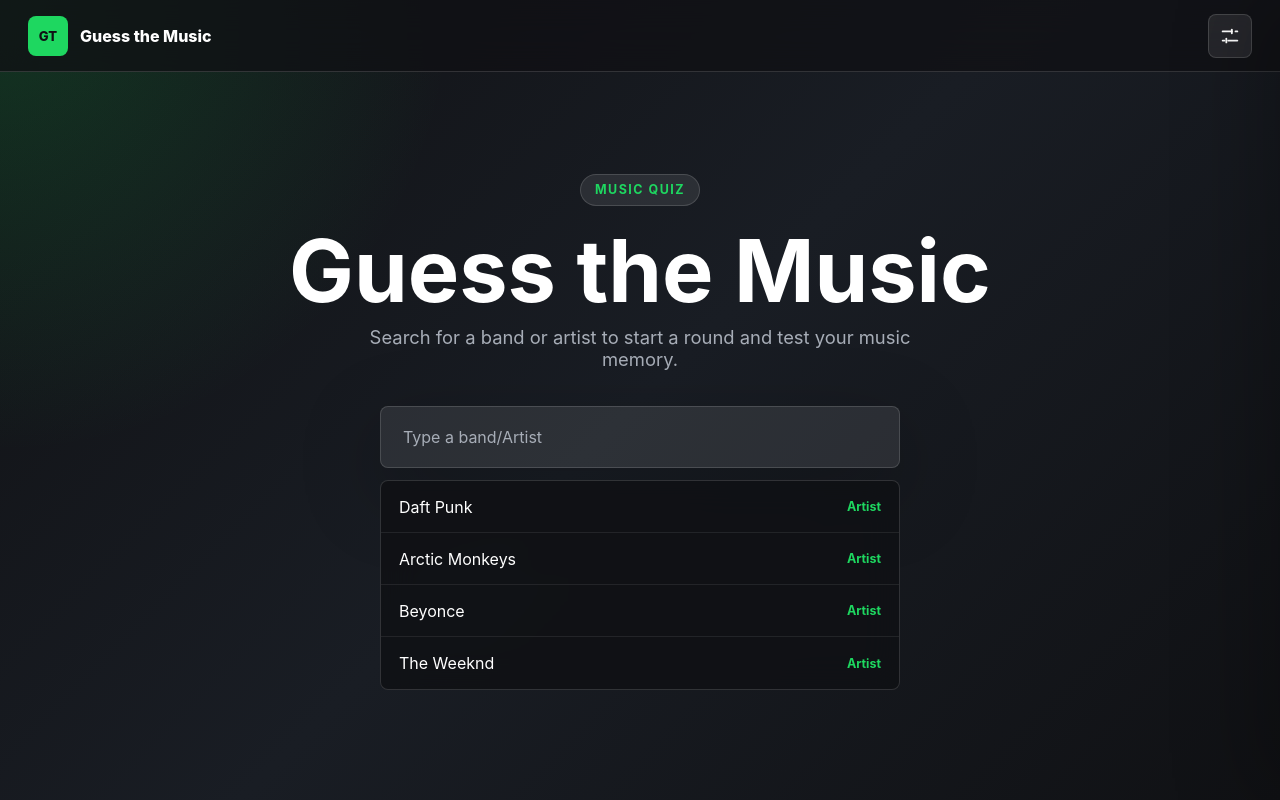
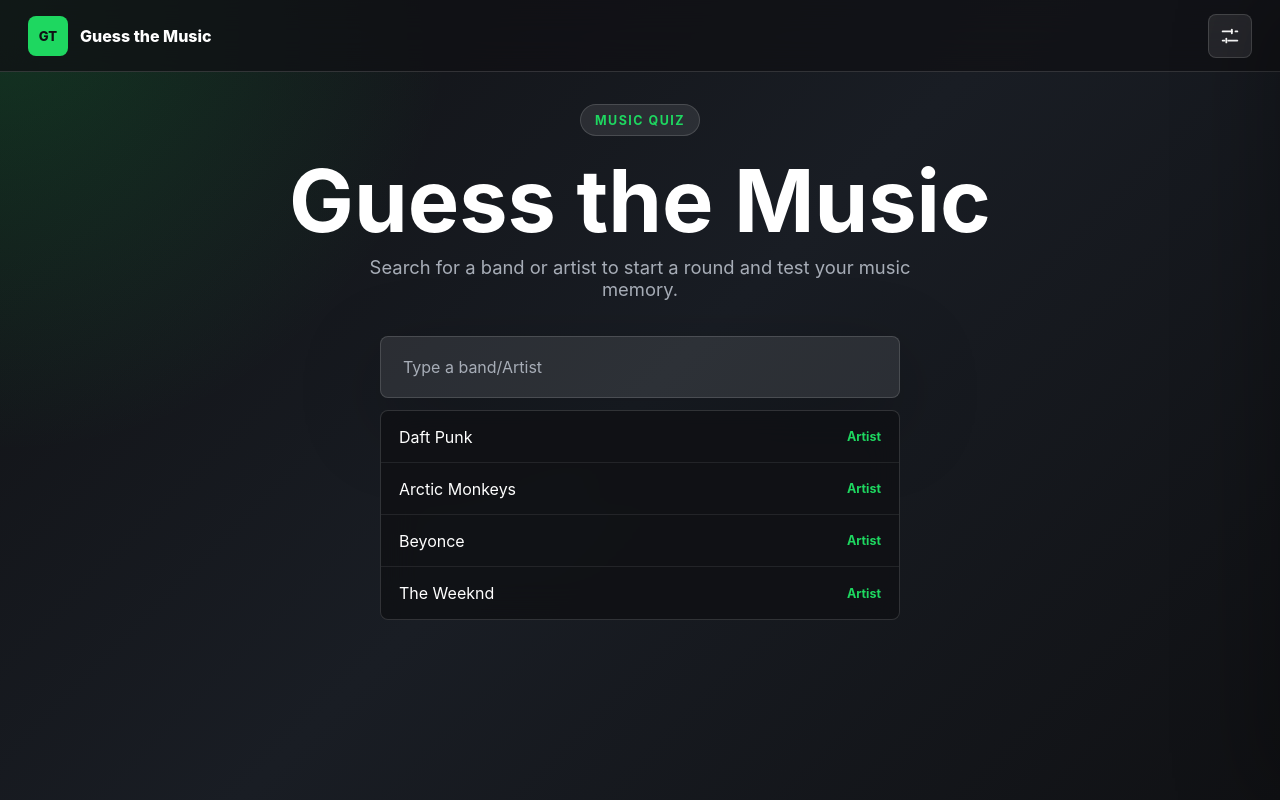
Before and after one commit to dannielzanoni/guess-the-music-game, a React (Vite) app: page / in a window 1280 px wide. Built offline with nearby package versions, Linux system fonts and the light colour scheme.

Commit message:
fix: adjust home page min-height and autocomplete positioning

```diff
--- a/src/pages/Home/Home.css
+++ b/src/pages/Home/Home.css
@@ -1,5 +1,5 @@
 .home-page {
-  min-height: 100svh;
+  min-height: 30svh;
   display: grid;
   place-items: center;
   padding: 104px 20px 40px;
@@ -41,6 +41,7 @@
 }
 
 .search-panel {
+  position: relative;
   width: min(520px, 100%);
   margin: 0 auto;
 }
@@ -75,7 +76,12 @@
 }
 
 .autocomplete {
-  margin-top: 12px;
+  position: absolute;
+  z-index: 10;
+  top: calc(100% + 12px);
+  left: 0;
+  right: 0;
+  margin-top: 0;
   overflow: hidden;
   border: 1px solid var(--color-border);
   border-radius: 8px;
```
